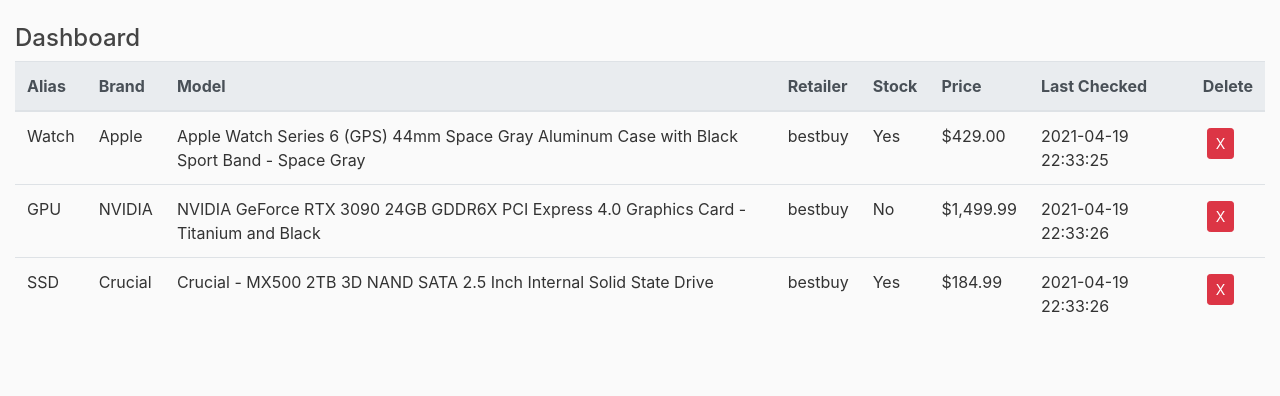
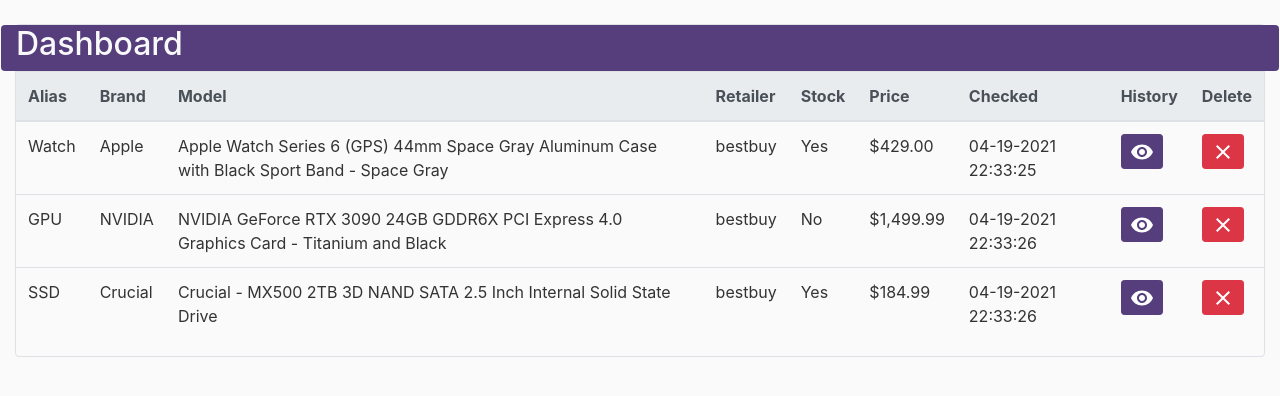
Before and after one commit to andylisi/product-checker, a Flask app: page / in a window 1280 px wide. Shown: the part 56-452 px from the top of the page. Run offline with Flask 2, Linux system fonts and the light colour scheme; a user stored in the database is signed in; data comes from the database, SQL or seed files in the repository; both versions use the stored data as it was after the commit; some libraries are stand-ins or nearby versions.

Commit message:
ProductHistory Graph feature
You can now check the price and stock history of an item!
- New table column on Dashboard has a button which will bring user to graph
- Graph shows price(lowest) and availability by day
- New Icons for History and Delete button in Table Data
- Changed Product History check_url method to insert null val for price if not found

```diff
--- a/productchecker/models.py
+++ b/productchecker/models.py
@@ -89,6 +89,15 @@ class Product(db.Model):
         .group_by(Product.id).all()
         return products
 
+    @classmethod
+    def get_history(cls, product_id):
+        history = db.session.query(Product.alias, Product.id, ProductHistory.stock,func.min(ProductHistory.price).label('price'),func.strftime('%m-%d-%Y', ProductHistory.checked_ts).label('date'))\
+            .filter(Product.id==product_id)\
+            .filter(ProductHistory.product_id==product_id)\
+            .group_by('date')\
+            .all()
+        return history
+
 
 class ProductHistory(db.Model):
     id = db.Column(db.Integer, primary_key=True)
@@ -115,8 +124,10 @@ class ProductHistory(db.Model):
 
         #price
         price_div = soup.find('div', {'class' : 'priceView-hero-price priceView-customer-price'})
-        string_price = price_div.span.text
-        self.price = float(string_price[1:].replace(',',''))#remove leading $ and any comma's
+        if price_div:
+            string_price = price_div.span.text
+            self.price = float(string_price[1:].replace(',',''))#remove leading $ and any comma's
+        #else - null
 
         #self.checked_ts = datetime.now().strftime("%Y-%m-%d %H:%M:%S")
 
--- a/productchecker/routes.py
+++ b/productchecker/routes.py
@@ -16,8 +16,6 @@ logging.basicConfig(stream=sys.stderr, level=logging.DEBUG)
 def dashboard():
     #Product.check_all()
     products = Product.get_user_products(current_user.id)
-    for product in products:
-        print(product.id)
     return render_template("dashboard.html", products=products)
 
 
@@ -125,3 +123,19 @@ def delete_product(product_id):
     db.session.delete(product)
     db.session.commit()
     return redirect(url_for('dashboard'))
+
+
+@app.route("/product/<int:product_id>/graph", methods=['GET'])
+@login_required
+def graph(product_id):
+    product_history = Product.get_history(product_id)
+    alias = product_history[0][0]
+    stock = []
+    for row in product_history:
+        if row[2] == 1:
+            stock.append("green")
+        elif row[2] == 0:
+            stock.append("red")
+    values = [row[3] for row in product_history]
+    labels = [row[4] for row in product_history]
+    return render_template('graph.html', values=values, labels=labels, alias=alias, stock=stock)
--- a/productchecker/static/main.css
+++ b/productchecker/static/main.css
@@ -34,6 +34,23 @@ h1 {
   background-color: #563d7c;
 }
 
+#redcircle {
+  width: 9px;
+  height: 9px;
+  -webkit-border-radius: 25px;
+  -moz-border-radius: 25px;
+  border-radius: 25px;
+  background: red;
+}
+
+#greencircle {
+  width: 9px;
+  height: 9px;
+  -webkit-border-radius: 25px;
+  -moz-border-radius: 25px;
+  border-radius: 25px;
+  background: green;
+}
 .site-header .navbar-nav .nav-link {
   color: #cbd5db;
 }
--- a/productchecker/templates/dashboard.html
+++ b/productchecker/templates/dashboard.html
@@ -1,7 +1,13 @@
 {% extends "layout.html" %}
 {% block content %}
-<h1>Dashboard</h1>
-<table class="table">
+<div class="container-stretch border rounded">
+	<div class="row bg-primary rounded" style="background-color: #563d7c!important;">
+		<div class="col-4">
+			<h2 class="text-light">Dashboard</h2>
+		</div>
+	</div>
+		<div class ="row justify-content-center" ></div>
+			<table class="table table-hover">
 				<thead class="thead-light">
 					<tr>
 						<th>Alias</th>
@@ -10,7 +16,8 @@
 						<th>Retailer</th>
 						<th>Stock</th>
 						<th>Price</th>
-			<th>Last Checked</th>
+						<th>Checked</th>
+						<th>History</th>
 						<th>Delete</th>
 					</tr>
 				</thead>
@@ -22,8 +29,16 @@
 					<td>{{ product.retailer }}</td>
 					<td>{{ product.stock }}</td>
 					<td>{{ "${:,.2f}".format(product.price) }}</td>
-		<td>{{ product.checked_ts.strftime("%Y-%m-%d %H:%M:%S") }}</td>
-		<td><button type="button" class="btn btn-danger btn-sm m-1" data-toggle="modal" data-target="#delete{{ product.id }}">X</button>
+					<td>{{ product.checked_ts.strftime("%m-%d-%Y %H:%M:%S") }}</td>
+					<td>
+						<a class="btn btn-primary btn-sm" href="{{ url_for('graph', product_id=product.id) }}">
+							<img src="/static/eyes.svg" alt="Eyes" width="24" height="24"/>
+						</a>
+					</td>
+					<td>
+						<button type="button" class="btn btn-danger btn-sm" data-toggle="modal" data-target="#delete{{ product.id }}">
+							<img src="/static/close.svg" alt="Eyes" width="24" height="24"/>
+						</button>
 						<!-- Modal -->
 						<div class="modal fade" id="delete{{ product.id }}" tabindex="-1" aria-labelledby="deleteModalLabel{{ product.id }}" aria-hidden="true">
 							<div class="modal-dialog">
@@ -48,6 +63,10 @@
 						</div>
 					</td>
 				</tr>
+			</div>
+		</div>
+	</div>
+</div>
 {% endfor %}
 </table>
 {% endblock %}
--- a/productchecker/templates/layout.html
+++ b/productchecker/templates/layout.html
@@ -14,6 +14,8 @@
     {% else %}
         <title>Product Checker</title>
     {% endif %}
+
+    <script src="https://cdnjs.cloudflare.com/ajax/libs/Chart.js/3.1.0/chart.min.js"></script>
 </head>
 <body>
   <header class="site-header">
```
Also changed, not shown: productchecker/templates/graph.html (added, +51 -0 lines), requirements.txt (+9 -1 lines), productchecker/site.db, productchecker/static/close.svg (added), productchecker/static/eyes.svg (added). Lines whose indentation alone changed are shown as unchanged.
